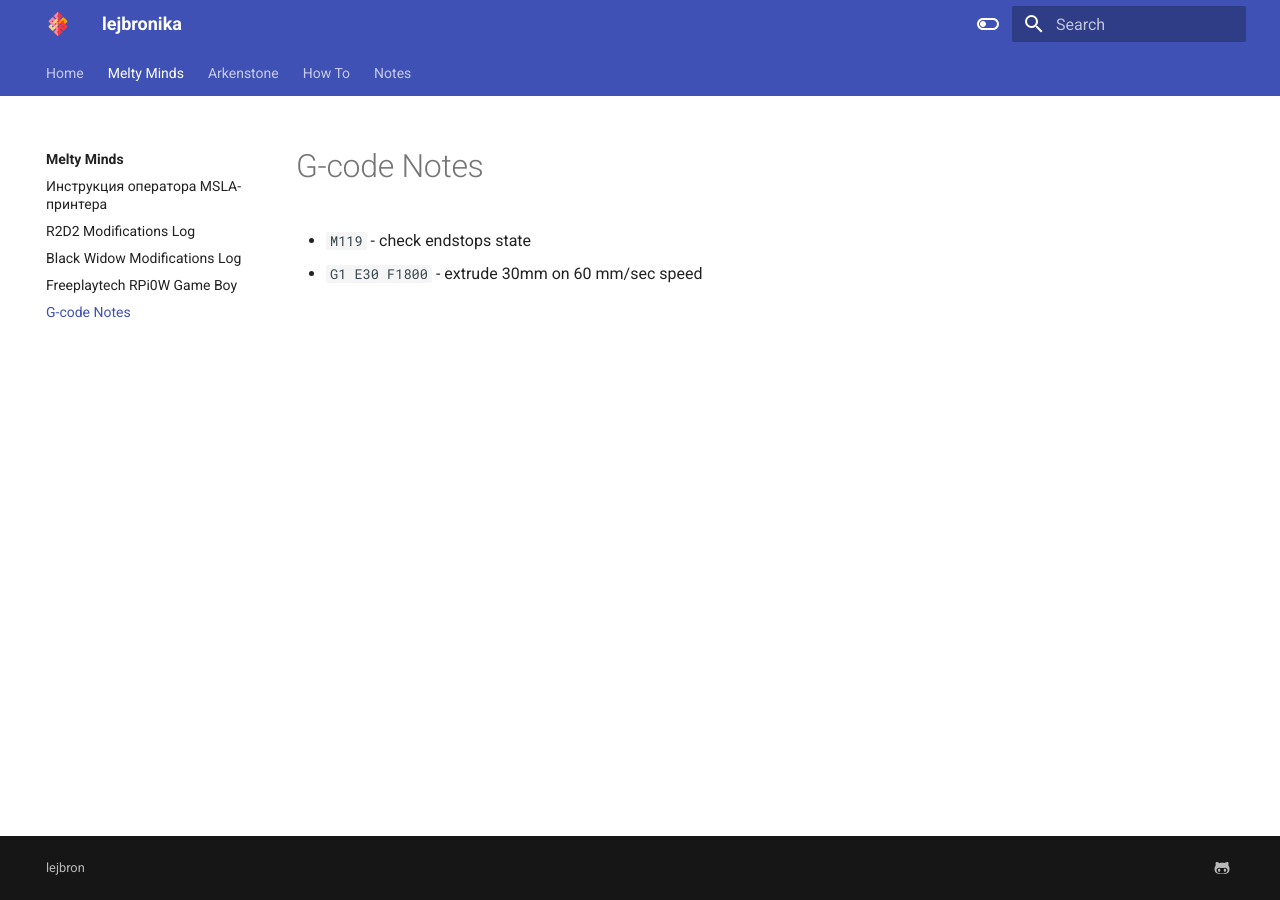
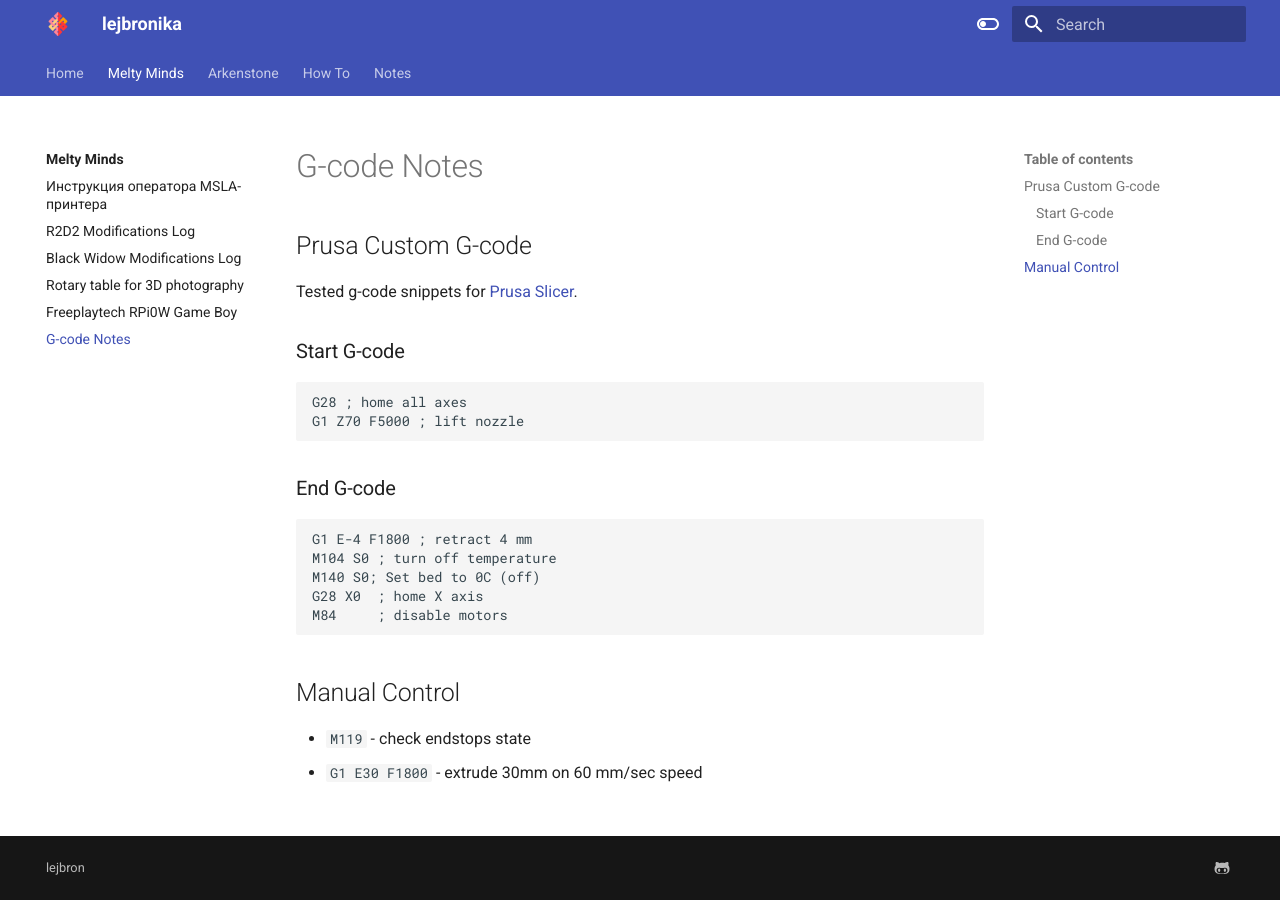
Before and after one commit to lejbronika/knowledge_base, an MkDocs documentation site: the page built from docs/meltyminds/gcode_notes.md, in a window 1280 px wide. Built offline with MkDocs 1.6.1 and Material for MkDocs 9.7.7, drawn with Linux system fonts in a browser that asks for light colours.

Commit message:
Add smartable page.

````diff
--- a/docs/meltyminds/gcode_notes.md
+++ b/docs/meltyminds/gcode_notes.md
@@ -1,4 +1,27 @@
 # G-code Notes
+
+## Prusa Custom G-code
+
+Tested g-code snippets for [Prusa Slicer](https://www.prusa3d.com/).
+
+### Start G-code
+
+```
+G28 ; home all axes
+G1 Z70 F5000 ; lift nozzle
+```
+
+### End G-code
+
+```
+G1 E-4 F1800 ; retract 4 mm
+M104 S0 ; turn off temperature
+M140 S0; Set bed to 0C (off)
+G28 X0  ; home X axis
+M84     ; disable motors
+```
+
+## Manual Control
 
 - `M119` - check endstops state
 - `G1 E30 F1800` - extrude 30mm on 60 mm/sec speed
--- a/docs/meltyminds/index.md
+++ b/docs/meltyminds/index.md
@@ -22,6 +22,7 @@ Access for some pages may be restricted to all users and should be requested dir
 
 ## Projects
 
+- [Rotary table for 3D photography](project_smartable.md)
 - [Freeplaytech RPi0W Game Boy](project_freeplaytech_rpi0w_gba.md)
 
 ## Notes
--- a/mkdocs.yml
+++ b/mkdocs.yml
@@ -40,6 +40,7 @@ nav:
       - meltyminds/msla_print_manual.md
       - meltyminds/r2d2_log.md
       - meltyminds/black_widow_log.md
+      - meltyminds/project_smartable.md
       - meltyminds/project_freeplaytech_rpi0w_gba.md
       - meltyminds/gcode_notes.md
     - Arkenstone:
````
Also changed, not shown: docs/meltyminds/project_freeplaytech_rpi0w_gba.md (+5 -0 lines), docs/meltyminds/project_smartable.md (added, +6 -0 lines).
